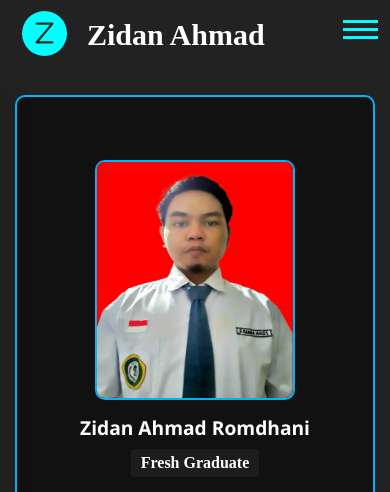
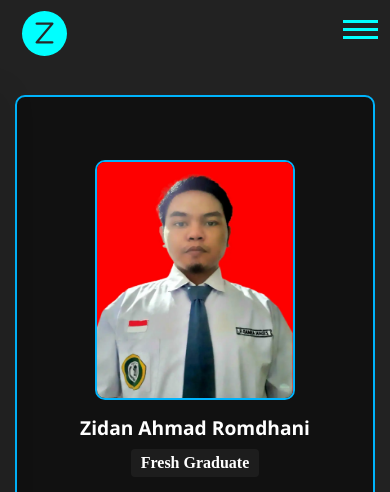
Before and after one commit to zidanahmad9/portofoliozdn, a plain HTML site: page Resume.html in a window 390 px wide. Shown: the top 492 px of the page. Drawn offline with Linux system fonts and the light colour scheme.

Commit message:
Update Resume.css
Signed-off-by: zidan ahmad <135056694+zidanahmad9@users.noreply.github.com>

```diff
--- a/Resume.css
+++ b/Resume.css
@@ -397,5 +397,5 @@ nav .navlinks .active {
         right: 0;
     }
     .logo-text{
-        diplay: none;
+        display: none;
 }
```
